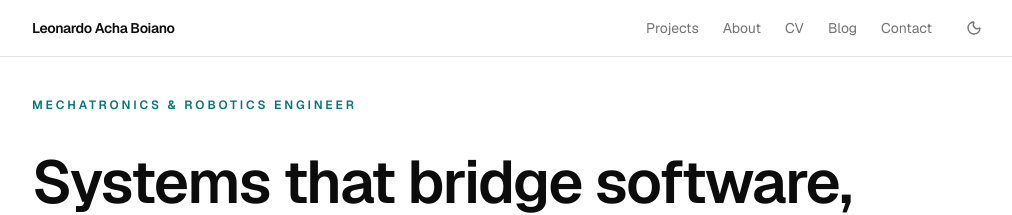
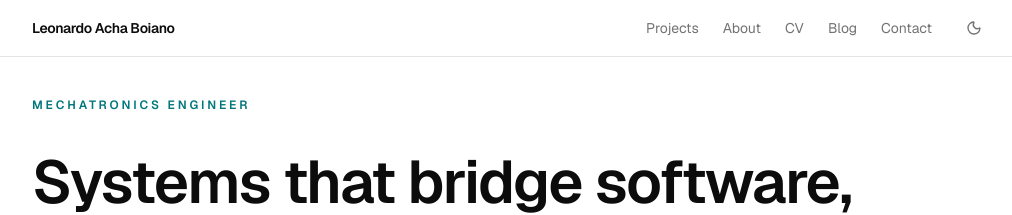
Before and after one commit to leonardoAB1/leonardoachaboiano.com, a Next.js app: page / in a window 1280 px wide. Shown: the top 215 px of the page, without its empty margins (128-1140 px from the left). Built offline with nearby package versions, Linux system fonts and the light colour scheme.

Commit message:
style: simplify eyebrow label to mechatronics engineer

```diff
--- a/src/components/home/Hero.tsx
+++ b/src/components/home/Hero.tsx
@@ -10,7 +10,7 @@ export function Hero(): ReactElement {
   return (
     <Section className="pb-16 pt-8 sm:pb-20 sm:pt-10">
       <Container className="flex flex-col gap-8">
-        <Eyebrow>Mechatronics & robotics engineer</Eyebrow>
+        <Eyebrow>Mechatronics engineer</Eyebrow>
         <Heading as="h1" className="max-w-4xl" size="xl">
           Systems that bridge software, hardware, and manufacturing.
         </Heading>
```
